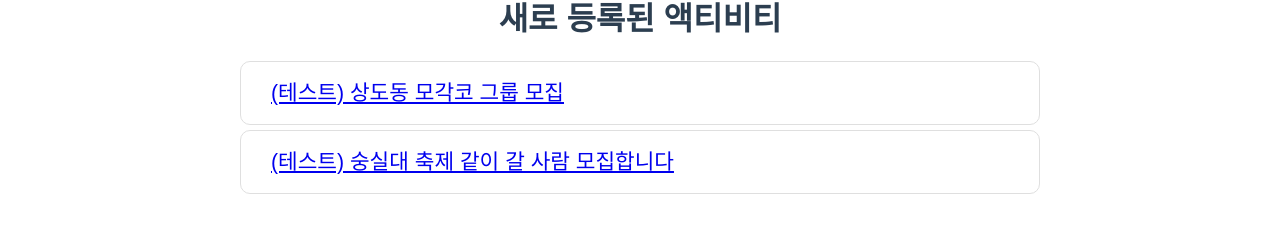
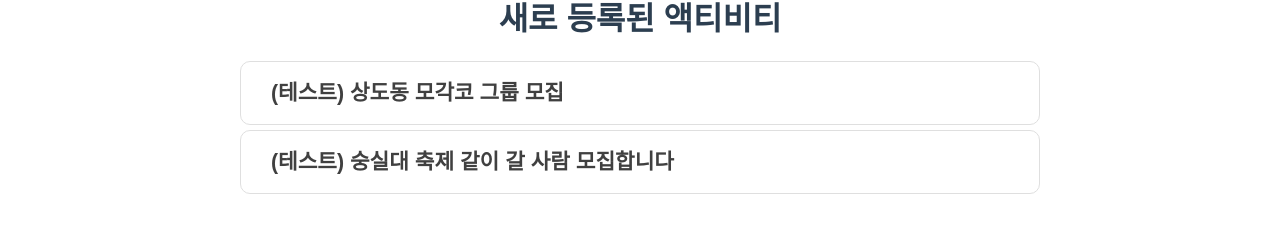
Before and after one commit to Oince/Orgoal, a Vue app in the folder orgoal/src/front/: page / in a window 1280 px wide. Shown: the part 458-690 px from the top of the page. Built offline with nearby package versions, Linux system fonts and the light colour scheme; no server answers.

Commit message:
약간의 디자인 개선 2

```diff
--- a/orgoal/src/front/src/components/ActivityList.vue
+++ b/orgoal/src/front/src/components/ActivityList.vue
@@ -9,8 +9,8 @@
             <span v-if="activity.state == 'P'">진행중</span>
             <span v-if="activity.state == 'E'">완료</span>
           </div>
-          <div class="activity-title">
-            <router-link v-bind:to="getURLbyActivityID(activity.aid)">{{
+          <div class="activity-title-container">
+            <router-link v-bind:to="getURLbyActivityID(activity.aid)" class="activity-title">{{
               activity.title
             }}</router-link>
           </div>
@@ -117,13 +117,18 @@ li {
   display: inline-block;
   line-height: 42px;
 }
-.activity-title {
+.activity-title-container {
   display: inline-block;
   width: auto;
   flex: 1;
   margin: 0px 20px;
   text-align: left;
+}
+.activity-title{
+  text-decoration: none;
+  color: #404040;
   font-size: 16pt;
   font-family: sans-serif;
+  font-weight: 600;
 }
 </style>
```
